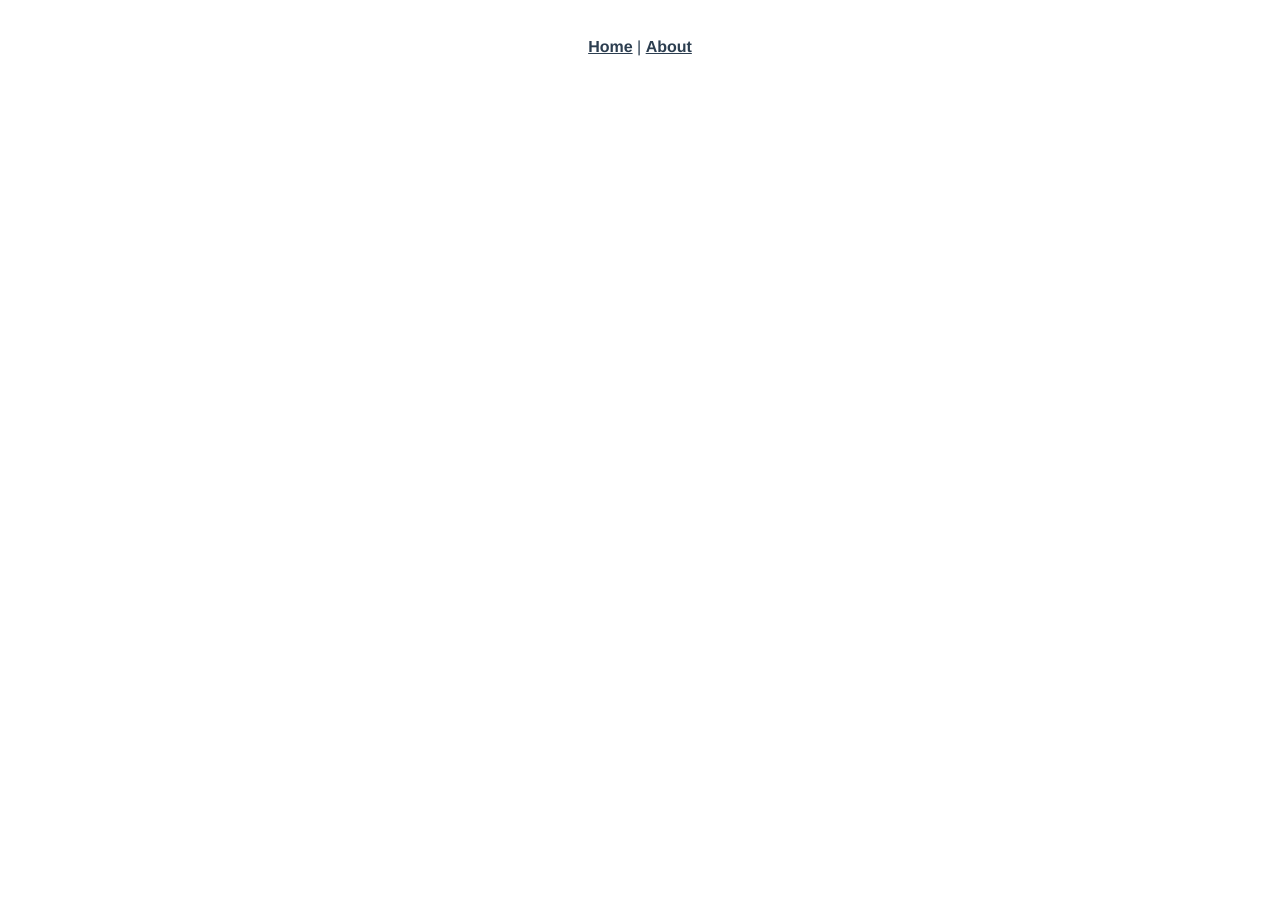
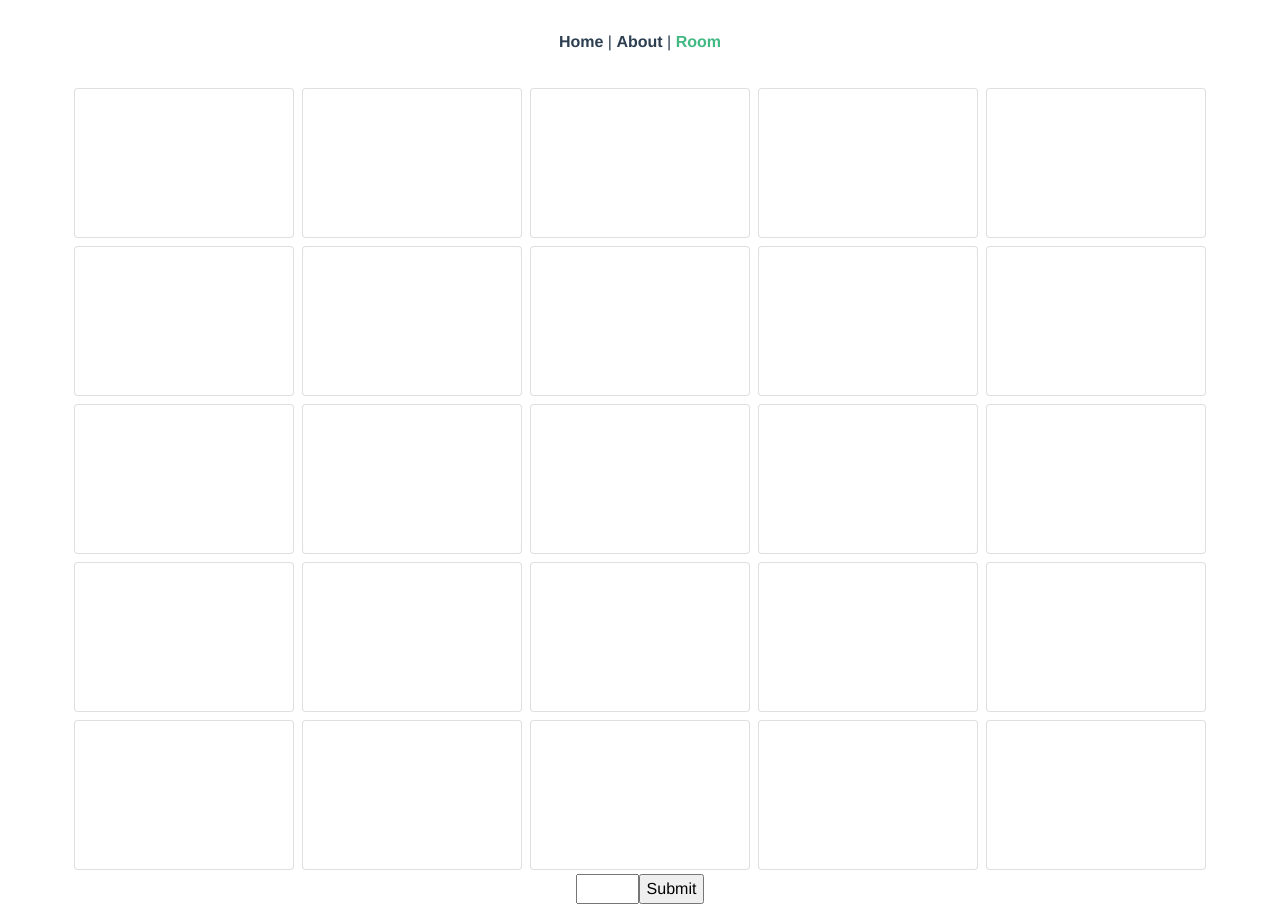
Before and after one commit to Fahmisutansyah/bingo-project, a Vue app in the folder bingo/: page /room in a window 1280 px wide. Before the commit the page ends 800 px from the top, so only its background shows below. Built offline with nearby package versions, Linux system fonts and the light colour scheme.

Commit message:
bingo form and basic logic

```diff
--- a/bingo/public/index.html
+++ b/bingo/public/index.html
@@ -5,6 +5,7 @@
     <meta http-equiv="X-UA-Compatible" content="IE=edge">
     <meta name="viewport" content="width=device-width,initial-scale=1.0">
     <link rel="icon" href="<%= BASE_URL %>favicon.ico">
+    <link rel="stylesheet" href="https://stackpath.bootstrapcdn.com/bootstrap/4.3.1/css/bootstrap.min.css" integrity="sha384-ggOyR0iXCbMQv3Xipma34MD+dH/1fQ784/j6cY/iJTQUOhcWr7x9JvoRxT2MZw1T" crossorigin="anonymous">
     <title>bingo</title>
   </head>
   <body>
--- a/bingo/src/App.vue
+++ b/bingo/src/App.vue
@@ -2,7 +2,8 @@
   <div id="app">
     <div id="nav">
       <router-link to="/">Home</router-link> |
-      <router-link to="/about">About</router-link>
+      <router-link to="/about">About</router-link> |
+      <router-link to="/room">Room</router-link>
     </div>
     <router-view/>
   </div>
--- a/bingo/src/router.js
+++ b/bingo/src/router.js
@@ -1,6 +1,7 @@
 import Vue from 'vue'
 import Router from 'vue-router'
 import Home from './views/Home.vue'
+import Room from './views/Room'
 
 Vue.use(Router)
 
@@ -20,6 +21,11 @@ export default new Router({
       // this generates a separate chunk (about.[hash].js) for this route
       // which is lazy-loaded when the route is visited.
       component: () => import(/* webpackChunkName: "about" */ './views/About.vue')
+    },
+    {
+      path: '/room',
+      name: 'room',
+      component: Room
     }
   ]
 })
--- /dev/null
+++ b/bingo/src/views/Room.vue
@@ -0,0 +1,79 @@
+<template>
+  <div class="container">
+    <div class="row" v-for="(x, i) in 5" :key="i">
+      <div class="col-sm ktk m-1 card text-center" v-for="(y, j) in 5" :key="j" @click="marking(i,j)">{{ arr[i][j] }}</div>
+    </div>
+    <form @submit.prevent="pushNum" v-if="counter < 25">
+        <input type="number" min="0" max="99" required v-model="num">
+        <input type="submit">
+    </form>
+  </div>
+</template>
+
+<script>
+export default {
+    data() {
+        return {
+            arr:
+                [
+                    ['', '', '', '', ''],
+                    ['', '', '', '', ''],
+                    ['', '', '', '', ''],
+                    ['', '', '', '', ''],
+                    ['', '', '', '', '']
+                ],
+            num: '',
+            idx: [0, 0],
+            counter: 0
+        }
+    },
+    computed: {
+
+    },
+    created() {
+        setTimeout(() => {
+            this.arr[0][4] = 'X'
+        }, 6000)
+    },
+    methods: {
+        pushNum() {
+
+                if (this.arr.join().split(',').indexOf(this.num) < 0) {
+
+                    this.arr[this.idx[0]][this.idx[1]] = this.num;
+                    this.num = ''
+                    this.idx[1]++
+
+                    this.counter++
+                } else {
+                    console.log('udah ada')
+                }
+
+                if (this.idx[1] === 5 ) {
+
+                    this.idx[0] += 1;
+                    this.idx[1] = 0;
+
+                }
+
+        },
+        marking(row, col) {
+            //make a copy of the row
+            const newRow = this.arr[row].slice(0)
+            // update the value
+            newRow[col] = 'X'
+            // update it in the grid
+            this.$set(this.arr, row, newRow)
+        }
+    }
+};
+</script>
+
+<style>
+.ktk {
+    /* background-color: aquamarine; */
+    height: 150px;
+    width: 90px;
+    font-size: 70px;
+}
+</style>
```
